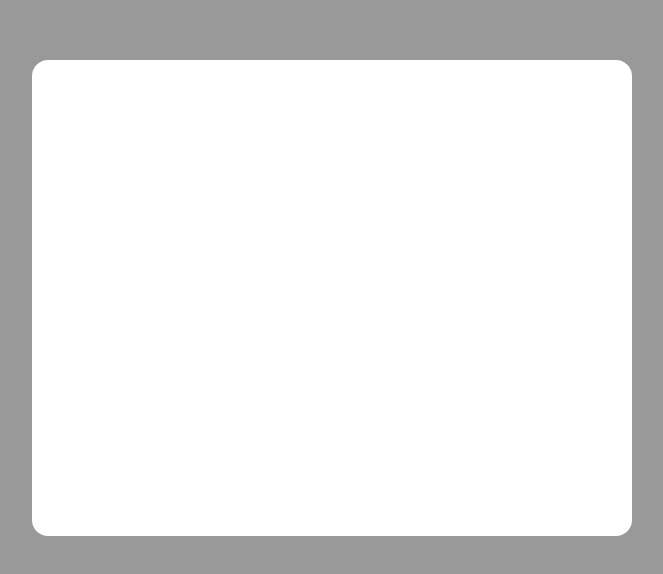
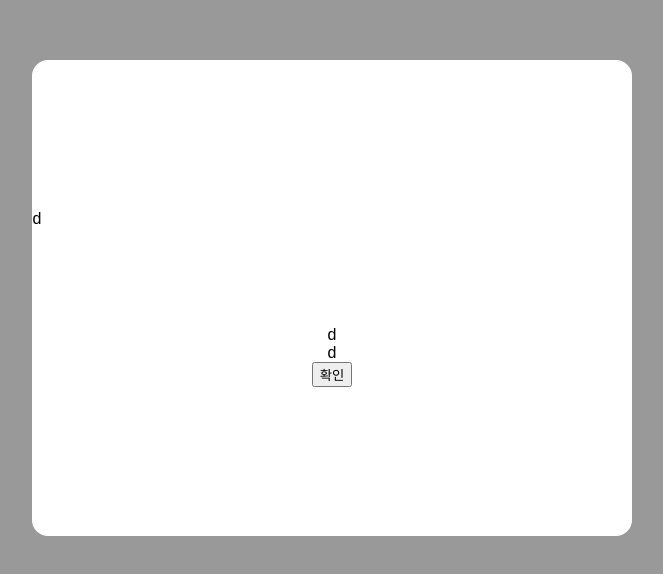
Before and after one commit to jae6269/Rolling, a React (Create React App) app: page / in a window 1280 px wide. Shown: the part 102-676 px from the top of the page, without its empty margins (308-971 px from the left). Built offline with nearby package versions, Linux system fonts and the light colour scheme; a web font is replaced by a local one.

Commit message:
feat : modal component props

```diff
--- a/src/components/Modal/Modal.jsx
+++ b/src/components/Modal/Modal.jsx
@@ -24,7 +24,14 @@ function Modal({ props }) {
     props;
   return (
     <div className="modal-background">
-      <div className="modal-container" />
+      <div className="modal-container">
+        <div className="modal-info">d</div>
+        <div className="modal-separate-line">d</div>
+        <div className="modal-text">d</div>
+        <button type="button" className="modal-button">
+          확인
+        </button>
+      </div>
     </div>
   );
 }
--- a/src/components/Modal/modal.scss
+++ b/src/components/Modal/modal.scss
@@ -18,5 +18,15 @@
     border-radius: 16px;
     background: #fff;
     position: relative;
+    display: flex;
+    flex-direction: column;
+    justify-content: center;
+    align-items: center;
+
+    .modal-info {
+      width: 599px;
+      height: 116px;
+      flex-shrink: 0;
+    }
   }
 }
```
